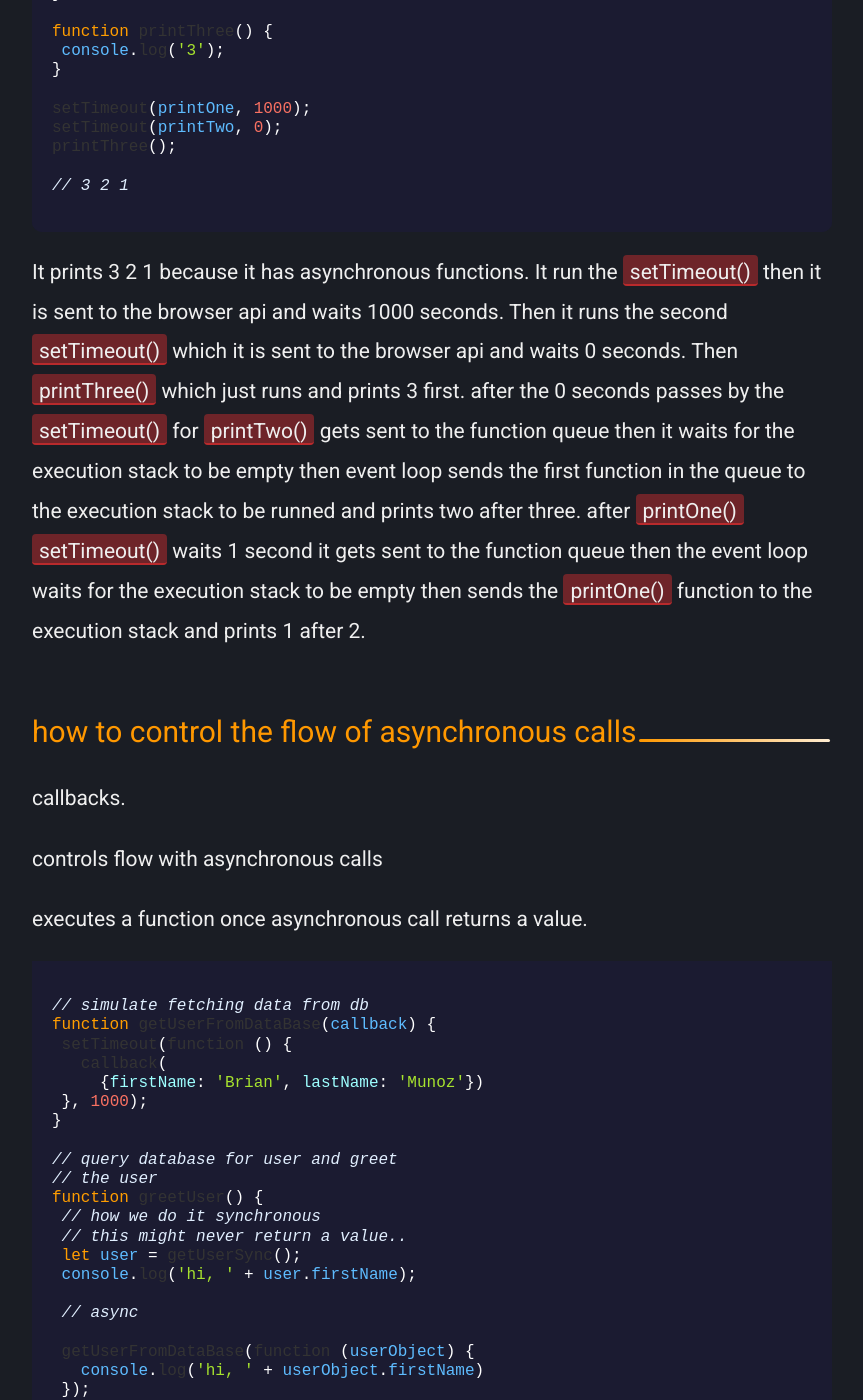
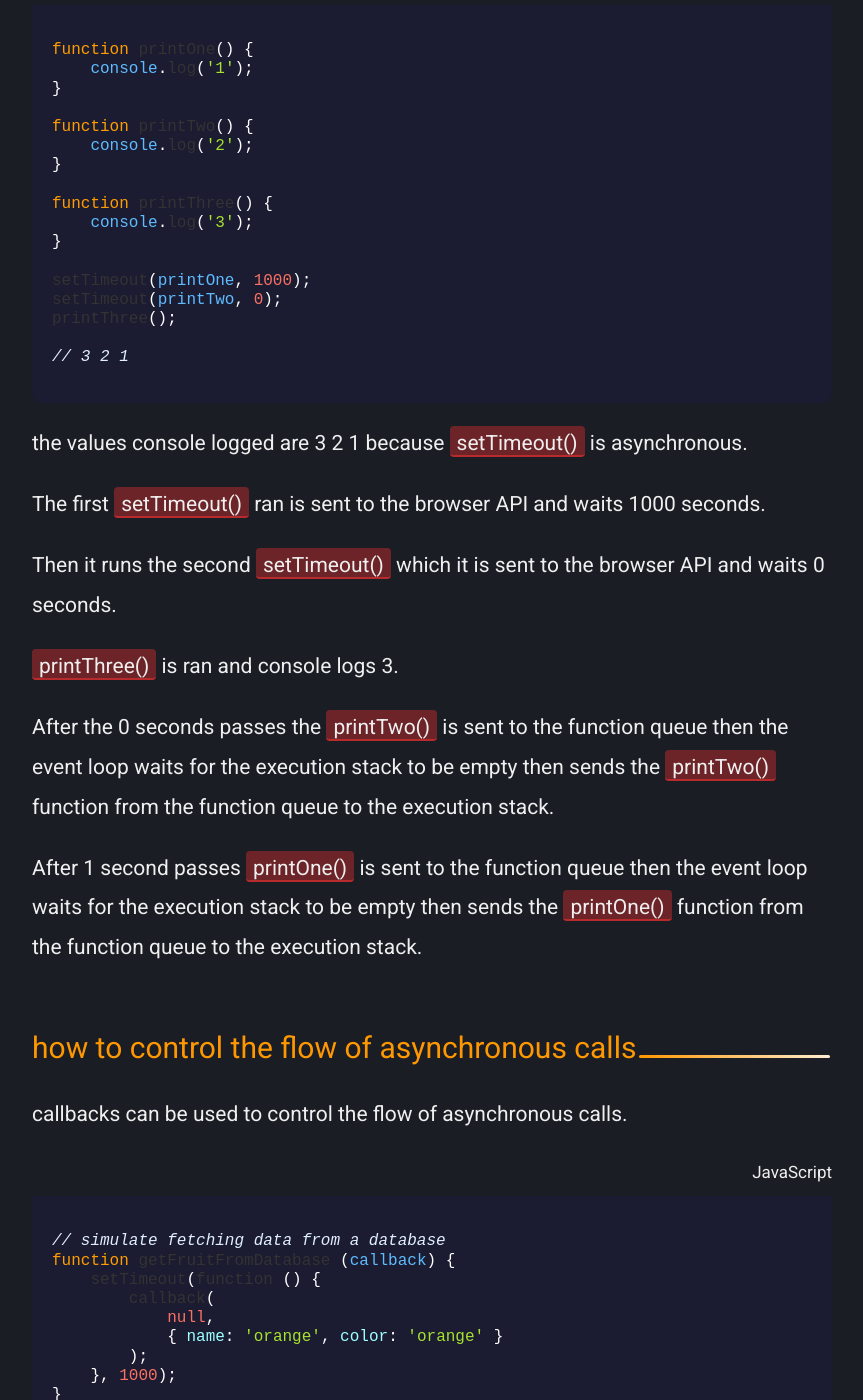
Before and after one commit to codinglead/codinglead.github.io, a Jekyll site: the page built from _posts/2018-12-07-is-javascript-synchronous-async-or-single-threaded.md, in a window 1280 px wide and 1400 px high, scrolled down 3521 px. Shown: the whole window, without its empty margins (208-1071 px from the left). Built offline with Jekyll 4.4.1, drawn with Linux system fonts in a browser that asks for light colours; comment, search, counter and statistics services are not loaded; some of the changed text lies outside the part shown.

Commit message:
update wording

````diff
--- a/_posts/2018-12-07-is-javascript-synchronous-async-or-single-threaded.md
+++ b/_posts/2018-12-07-is-javascript-synchronous-async-or-single-threaded.md
@@ -1,8 +1,9 @@
 ---
 layout: project
-title: is JavaScript synchronous, async, or single threaded
+title: is JavaScript synchronous, asynchronous or single-threaded
 date: 2018-12-07 10:58 -0700
-meta: JavaScript has synchronous, async, and a single thread but it is a singled threaded synchronous language with capability to do asynchronous calls.
+updated: 2021-09-28 08:50 -0700
+meta: JavaScript is synchronous and single-threaded with capability to do asynchronous calls.
 pic: images/javascript.png
 imgAlt: the javascript logo
 tags: ["javascript"]
@@ -10,13 +11,11 @@
 permalink: /javascript/:title
 ---
 
-Javascript is a single-threaded, synchronous language. A function that takes a long time to run will cause the page to become unresponsive. Javascript does have functions that act asynchronously such as <span class="highlight__code">fetch</span>.
+JavaScript is a single-threaded and synchronous language. There are functions that are asynchronous such as <span class="highlight__code">fetch</span>.
 
-It is single threaded which means it doesn't have any other processes going on at a single time. It is also Synchronous which means it can't move on until something is done.
+It is single-threaded which means it doesn't have any other processes going on at a single time. It is also synchronous which means it can't move on until something is done.
 
-<p class="highlight__file-desc">
- JavaScript
-</p>
+<p class="highlight__file-desc">JavaScript</p>
 
 ```javascript
 function hang(seconds) {
@@ -46,17 +45,19 @@
 
 ### execution stack
 
-The execution stack run synchronously and it is whatever JavaScript is running. It determines what order things are ran. If you have a bunch of functions on the stack it pops them off one by one then runs them.
+The execution stack run synchronously and it is whatever JavaScript is running.
+
+If you have a bunch of functions on the stack it pops them off one by one then runs them.
 
 ### browser APIs
 
-A bunch of functions that is provided by the browser .
+A bunch of functions that is provided by the browser.
 
 ![window object]({{ site.baseurl }}/images/window-object.png)
 
 If we call one of the browser APIs it is ran separately.
 
-Some browser APIs are <span class="highlight__code">setTimeout()</span>, <span class="highlight__code">setInterval()</span>.
+Some browser APIs are <span class="highlight__code">setTimeout()</span> and <span class="highlight__code">setInterval()</span>.
 
 ### function queue
 
@@ -68,30 +69,37 @@
 
 ## how it works all together
 
-<p class="highlight__file-desc">
-    JavaScript
-</p>
+<p class="highlight__file-desc">JavaScript</p>
 
 ```javascript
 setTimeout(function () {
-    console.log('ran after 1 second');
+    console.log('hello');
 }, 1000);
 ```
 
-After the JavaScript is executed it console logs something after 1 second of waiting. once it is executed the <span class="highlight__code">setTimeout</span> function is sent to the browser API to run the function then it will wait for the time that was given in this case it is 1 second then the function will get to sent to the function queue then the event loop will send it back to the execution stack to be ran.
+After the JavaScript is executed it console logs 'hello' after 1 second of waiting.
 
+what happens when it is executed
+
+* <span class="highlight__code">setTimeout()</span> function is sent to the browser API to run the function
+* it will wait the time that was given in this case it is 1 second
+* the function will get sent to the function queue
+* the event loop will send it back to the execution stack to be ran
+
+
+<p class="highlight__file-desc">JavaScript</p>
 
 ```javascript
 function printOne() {
- console.log('1');
+    console.log('1');
 }
 
 function printTwo() {
- console.log('2');
+    console.log('2');
 }
 
 function printThree() {
- console.log('3');
+    console.log('3');
 }
 
 setTimeout(printOne, 1000);
@@ -101,51 +109,68 @@
 // 3 2 1
 ```
 
-It prints 3 2 1 because it has asynchronous functions. It run the <span class="highlight__code">setTimeout()</span> then it is sent to the browser api and waits 1000 seconds. Then it runs the second <span class="highlight__code">setTimeout()</span> which it is sent to the browser api and waits 0 seconds. Then <span class="highlight__code">printThree()</span> which just runs and prints 3 first. after the 0 seconds passes by the <span class="highlight__code">setTimeout()</span> for <span class="highlight__code">printTwo()</span> gets sent to the function queue then it waits for the execution stack to be empty then event loop sends the first function in the queue to the execution stack to be runned and prints two after three. after <span class="highlight__code">printOne()</span> <span class="highlight__code">setTimeout()</span> waits 1 second it gets sent to the function queue then the event loop waits for the execution stack to be empty then sends the <span class="highlight__code">printOne()</span> function to the execution stack and prints 1 after 2.
+the values console logged are 3 2 1 because <span class="highlight__code">setTimeout()</span> is asynchronous.
+
+The first <span class="highlight__code">setTimeout()</span> ran is sent to the browser API and waits 1000 seconds.
+
+Then it runs the second <span class="highlight__code">setTimeout()</span> which it is sent to the browser API and waits 0 seconds.
+
+<span class="highlight__code">printThree()</span> is ran and console logs 3.
+
+After the 0 seconds passes the <span class="highlight__code">printTwo()</span> is sent to the function queue then the event loop waits for the execution stack to be empty then sends the <span class="highlight__code">printTwo()</span> function from the function queue to the execution stack.
+
+After 1 second passes <span class="highlight__code">printOne()</span> is sent to the function queue then the event loop waits for the execution stack to be empty then sends the <span class="highlight__code">printOne()</span> function from the function queue to the execution stack.
 
 
 ## how to control the flow of asynchronous calls
 
-callbacks.
+callbacks can be used to control the flow of asynchronous calls.
 
-controls flow with asynchronous calls
-
-executes a function once asynchronous call returns a value.
+<p class="highlight__file-desc">JavaScript</p>
 
 ```javascript
-// simulate fetching data from db
-function getUserFromDataBase(callback) {
- setTimeout(function () {
-   callback(
-     {firstName: 'Brian', lastName: 'Munoz'})
- }, 1000);
+// simulate fetching data from a database
+function getFruitFromDatabase (callback) {
+    setTimeout(function () {
+        callback(
+            null,
+            { name: 'orange', color: 'orange' }
+        );
+    }, 1000);
 }
 
-// query database for user and greet
-// the user
-function greetUser() {
- // how we do it synchronous
- // this might never return a value..
- let user = getUserSync();
- console.log('hi, ' + user.firstName);
+getFruitFromDatabase((error, fruit) => {
+    if (error) return console.error(error);
 
- // async
+    console.log(`the fruit name is ${ fruit.name } and the color is ${ fruit.color }.`);
+});
+```
 
- getUserFromDataBase(function (userObject) {
-   console.log('hi, ' + userObject.firstName)
- });
-}
+promises can also be used.
 
-greetUser();
+<p class="highlight__file-desc">JavaScript</p>
 
+```javascript
+const getFruitFromDatabase = new Promise((resolve, reject) => {
+    setTimeout(function () {
+        resolve({ name: 'orange', color: 'orange' });
+    }, 1000);
+});
+
+getFruitFromDatabase
+    .then(fruit => {
+        console.log(`the fruit name is ${ fruit.name } and the color is ${ fruit.color }.`);
+    })
+    .catch(error => {
+        console.error(error);
+    });
 ```
 
 ## reasons to use promises
 
-* alleviates 'callback hell'
-* allows you to write code that assumes a value is returned within a success function
+* it keeps your asynchronous code clean and prevents 'callback hell'
 * only needs a single error handler
 
 ## conclusion
 
-JavaScript is a singled threaded synchronous language with capability to do asynchronous calls.
+JavaScript is synchronous and single-threaded with capability to do asynchronous calls.
````
